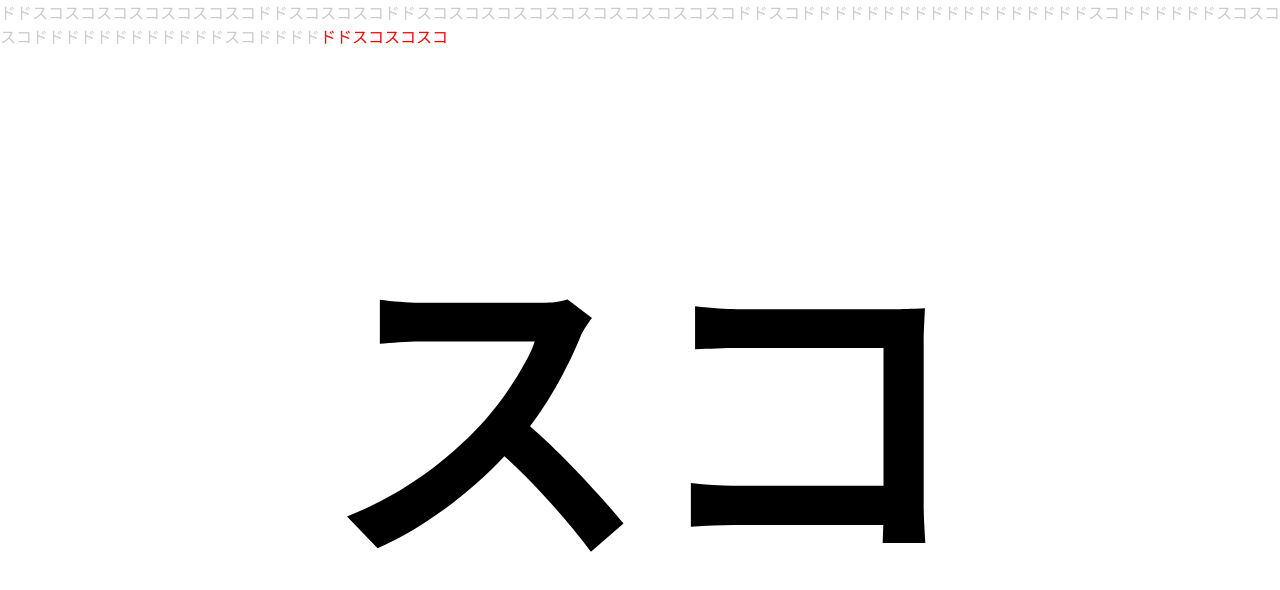
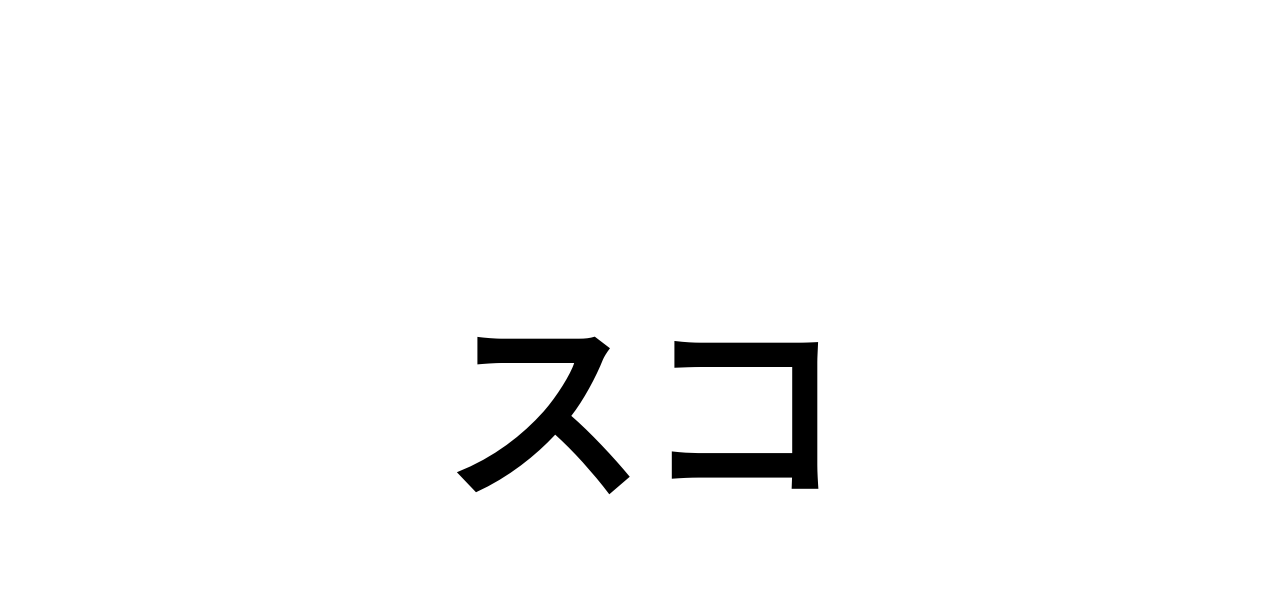
Before and after one commit to ten986/dodosuko, a React (Create React App) app: page / in a window 1280 px wide. Shown: the top 590 px of the page. Built offline with nearby package versions, Linux system fonts and the light colour scheme.

Commit message:
終了判定だけ書いた

```diff
--- a/src/App.tsx
+++ b/src/App.tsx
@@ -1,7 +1,7 @@
 import { useEffect, useState } from 'react'
 import styled from 'styled-components'
 
-const delay = 100
+const delay = 10
 const ary = ['ドド', 'スコ']
 const dodosuko = 'ドドスコスコスコドドスコスコスコドドスコスコスコ'
 
@@ -22,6 +22,7 @@ const Back = styled.div`
   width: 100%;
   height: 100%;
   display: inline;
+  font-size: 0.05vmin;
 `
 
 const Main = styled.div`
@@ -33,10 +34,11 @@ const Main = styled.div`
   display: flex;
   justify-content: center;
   align-items: center;
+  z-index: 1;
 `
 
 const Value = styled.div`
-  font-size: 40vmin;
+  font-size: 25vmin;
   font-weight: bold;
 `
 
@@ -44,10 +46,16 @@ function App(): JSX.Element {
   const [value, setValue] = useState<string>('')
   const [all, setAll] = useState<string>('')
   const [hoge, setHoge] = useState<string>('')
+  const [end, setEnd] = useState<number>(0)
   useEffect(() => {
     const interval = setInterval(() => {
+      if (end === 0) {
         // あとでドドスコしてたら終了する処理書く
-
+        if (hoge === dodosuko) {
+          setHoge(`${hoge}ラブ`)
+          setValue('ラブ')
+          setEnd(1)
+        } else {
           const str = ary[Math.floor(Math.random() * 2)]
           setValue(str)
 
@@ -61,9 +69,15 @@ function App(): JSX.Element {
             setAll(all + hoge + str)
             setHoge('')
           }
+        }
+      } else if (end === 1) {
+        setHoge(`${hoge}注入♡`)
+        setValue('注入♡')
+        setEnd(2)
+      }
     }, delay)
     return () => clearInterval(interval)
-  }, [all, hoge])
+  }, [all, end, hoge])
 
   return (
     <>
```
Lines whose indentation alone changed are shown as unchanged.
